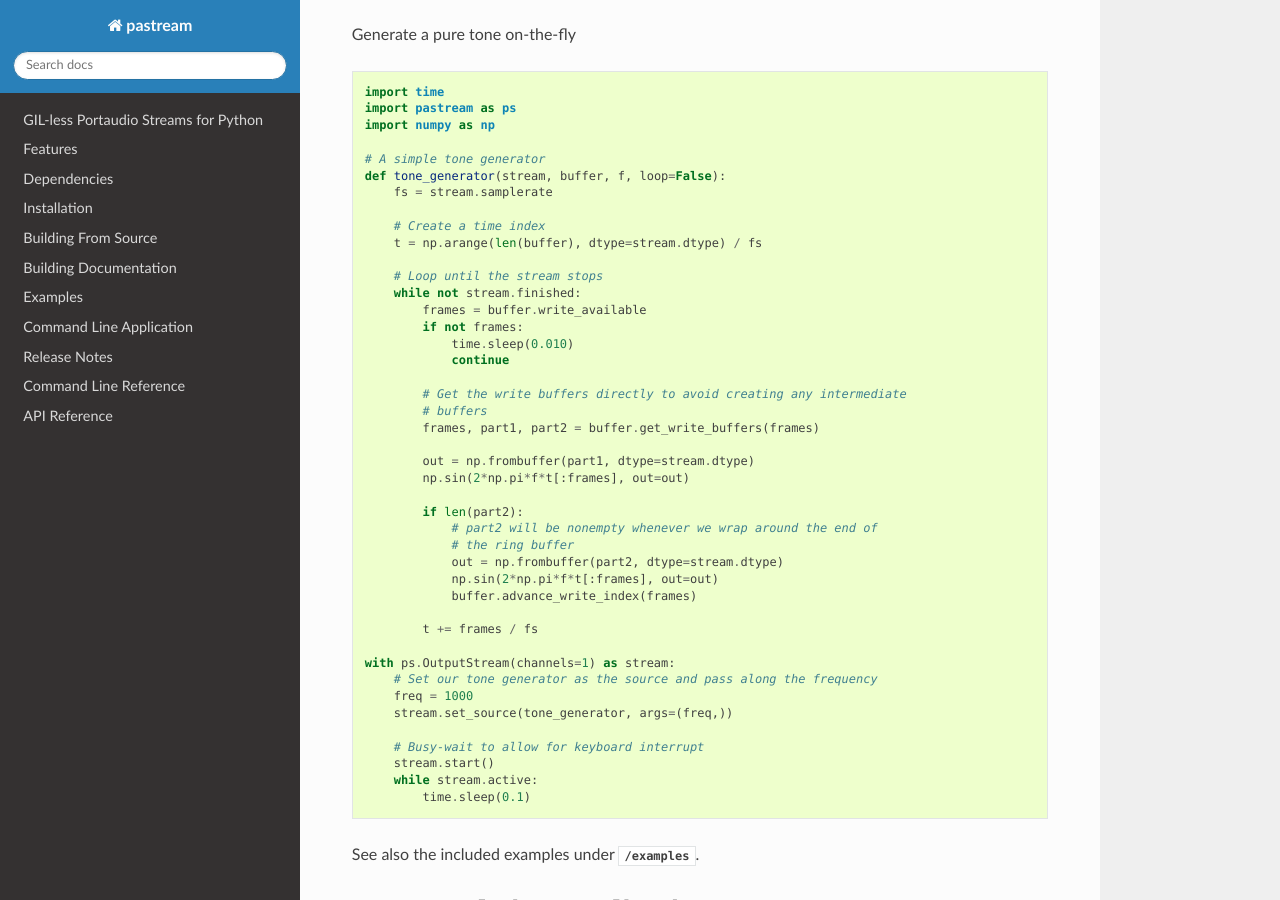
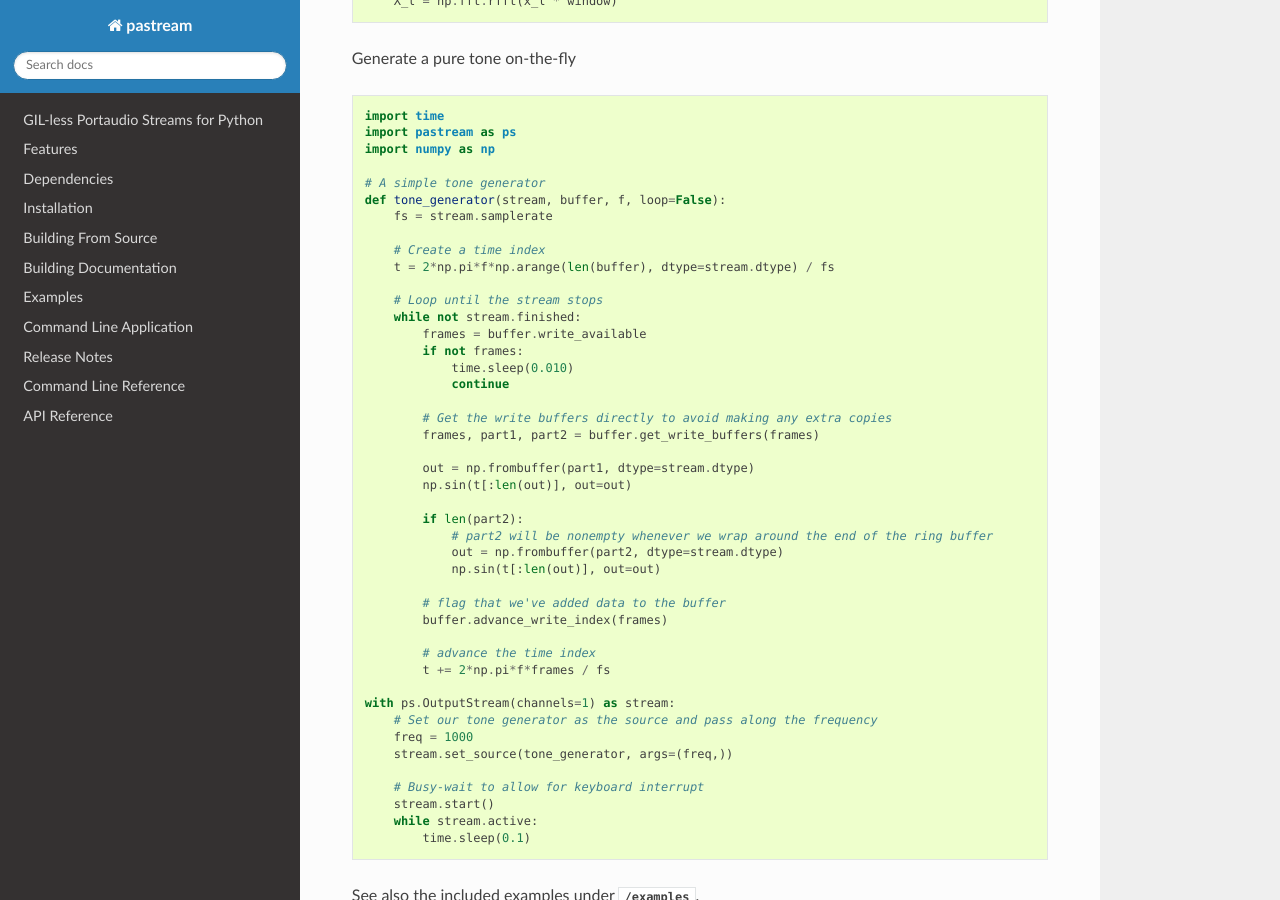
Before and after one commit to tgarc/pastream, a Sphinx documentation site: the page built from docs/index.rst, in a window 1280 px wide and 900 px high, scrolled down 3033 px. Built offline with Sphinx 7.4.7 and the Read the Docs theme 2.0.0, drawn with Linux system fonts in a browser that asks for light colours; the version number could not be read and is left out; some of the changed text lies outside the part shown.

Commit message:
mostly fixes to docs
- fix minor mistakes in docs

- fix tone generator example in README (bad handling of buffer wrap
  around writes)

- add missing sphinx-argparse dependency to setup.py docs extra

- allow override of channels/samplerate in to_file

```diff
--- a/README.rst
+++ b/README.rst
@@ -98,7 +98,8 @@ Then do a pip install from your working copy::
 Building Documentation
 ======================
 Documentation for pastream can be easily generated in a wide variety of formats
-using Sphinx. Just follow the steps below.
+using Sphinx. Just follow the steps below. Note that this only works with
+python 2 ATM since rst2pdf does not yet officially support python 3.
 
 Checkout the repository::
 
@@ -167,21 +168,22 @@ Generate a pure tone on-the-fly
                time.sleep(0.010)
                continue
 
-           # Get the write buffers directly to avoid creating any intermediate
-           # buffers
+           # Get the write buffers directly to avoid making any extra copies
            frames, part1, part2 = buffer.get_write_buffers(frames)
 
            out = np.frombuffer(part1, dtype=stream.dtype)
-           np.sin(2*np.pi*f*t[:frames], out=out)
+           np.sin(t[:len(out)], out=out)
 
            if len(part2):
-               # part2 will be nonempty whenever we wrap around the end of
-               # the ring buffer
+               # part2 will be nonempty whenever we wrap around the end of the ring buffer
                out = np.frombuffer(part2, dtype=stream.dtype)
-               np.sin(2*np.pi*f*t[:frames], out=out)
-               buffer.advance_write_index(frames)
+               np.sin(t[:len(out)], out=out)
 
-           t += frames / fs
+           # flag that we've added data to the buffer
+           buffer.advance_write_index(frames)
+
+           # advance the time index
+           t += 2*np.pi*f*frames / fs
 
    with ps.OutputStream(channels=1) as stream:
        # Set our tone generator as the source and pass along the frequency
--- a/docs/CHANGELOG.rst
+++ /dev/null
@@ -1 +0,0 @@
-.. include:: ../CHANGELOG.rst
--- a/docs/README.rst
+++ /dev/null
@@ -1 +0,0 @@
-.. include:: ../README.rst
--- a/setup.py
+++ b/setup.py
@@ -34,7 +34,7 @@ setup(name='pastream',
       tests_require=['pytest>=3.0', 'numpy'],
       extras_require={
           'examples': ['numpy', 'matplotlib'],
-          'docs': ['sphinx', 'sphinx_rtd_theme', 'rst2pdf']
+          'docs': ['sphinx', 'sphinx_rtd_theme', 'rst2pdf', 'sphinx-argparse']
       },
       classifiers=[
           'License :: OSI Approved :: MIT License',
```
Also changed, not shown: other parts of README.rst (+1 -1 lines), docs/api.rst (deleted, +0 -23 lines), docs/cli.rst (deleted, +0 -8 lines), docs/index.rst (+35 -10 lines), 1 other file.
